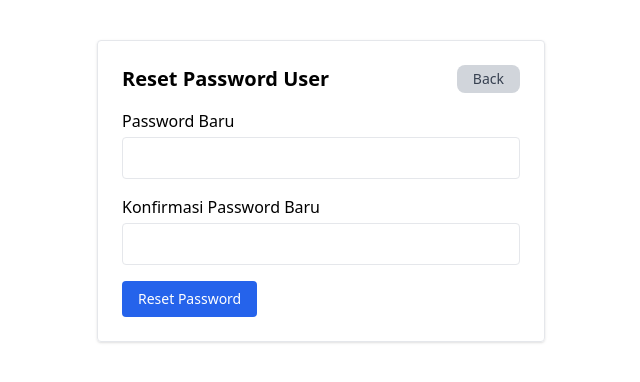
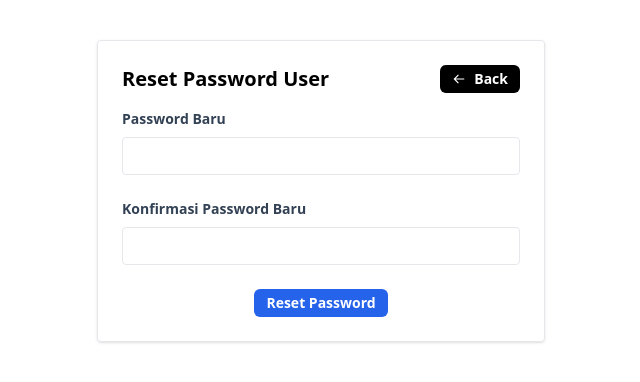
Before and after one commit to Nabilfadilah/authentication, a React (Vite) app in the folder frontend/: page /admin/reset-password/1 in a window 1280 px wide. Shown: the top 382 px of the page, without its empty margins (319-959 px from the left). Built offline with nearby package versions, Linux system fonts and the light colour scheme; sample sign-in values are in the browser's storage.

Commit message:
Menambah element untuk reset password

```diff
--- a/frontend/src/pages/admin/ResetPassword.jsx
+++ b/frontend/src/pages/admin/ResetPassword.jsx
@@ -3,6 +3,10 @@ import {useState} from "react";
 import {useParams, useNavigate, Link} from "react-router-dom";
 import axios from "../../utils/axiosInstance";
 import {useAuth} from "../../context/AuthContext";
+import Typography from "../../components/elements/text/Typography";
+import ButtonAll from "../../components/elements/button/Index";
+import InputForm from "../../components/elements/input/Index";
+import {BiArrowBack} from "react-icons/bi";
 
 const ResetPasswordForm = () => {
   const {id} = useParams(); // ambil id user dari parameter URL
@@ -45,13 +49,15 @@ const ResetPasswordForm = () => {
   return (
     <div className="max-w-md mx-auto mt-10 border p-6 rounded shadow">
       <div className="flex items-center justify-between mb-4">
-        <h2 className="text-xl font-semibold">Reset Password User</h2>
-        <Link
-          to={"/users"}
-          className="px-4 py-1 bg-gray-300 text-gray-700 text-sm rounded-lg hover:bg-gray-400"
-        >
-          Back
-        </Link>
+        <Typography className="text-xl font-semibold">
+          Reset Password User
+        </Typography>
+        <ButtonAll>
+          <Link to={"/users"} className="flex items-center gap-2">
+            <BiArrowBack />
+            Back
+          </Link>
+        </ButtonAll>
       </div>
 
       {/* menampilkan pesan sukses atau error jika ada */}
@@ -65,33 +71,30 @@ const ResetPasswordForm = () => {
 
       <form onSubmit={handleReset}>
         <div className="mb-4">
-          <label className="block mb-1">Password Baru</label>
-          <input
+          <InputForm
+            label="Password Baru"
             type="password"
             value={newPassword}
             onChange={(e) => setNewPassword(e.target.value)}
-            className="border p-2 w-full rounded"
             required
           />
         </div>
 
         <div className="mb-4">
-          <label className="block mb-1">Konfirmasi Password Baru</label>
-          <input
+          <InputForm
+            label="Konfirmasi Password Baru"
             type="password"
             value={confirmPassword}
             onChange={(e) => setConfirmPassword(e.target.value)}
-            className="border p-2 w-full rounded"
             required
           />
         </div>
 
-        <button
-          type="submit"
-          className="bg-blue-600 text-white text-sm px-4 py-2 rounded hover:bg-blue-700"
-        >
-          Reset Password
-        </button>
+        <div className="text-center">
+          <ButtonAll type="submit" className="bg-blue-600 hover:bg-blue-700">
+            Reset Password
+          </ButtonAll>
+        </div>
       </form>
     </div>
   );
```
